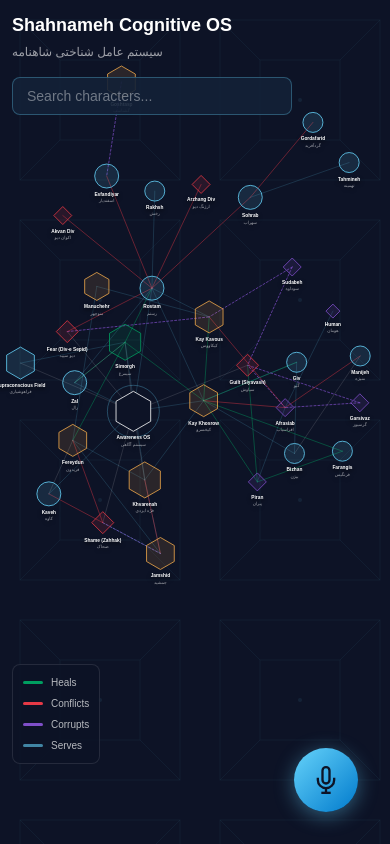
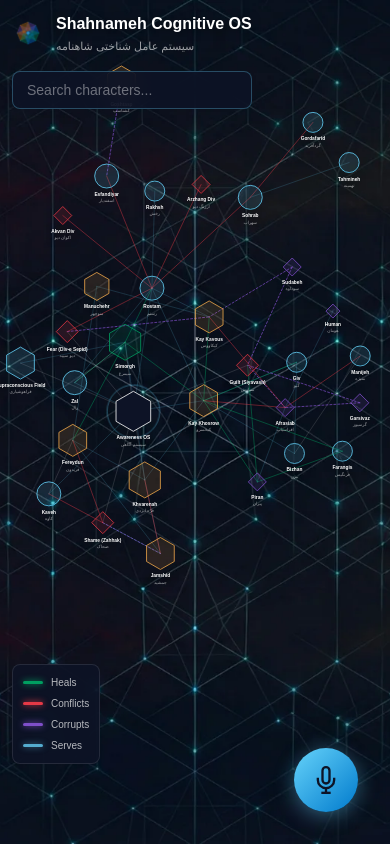
Before and after one commit to Norvan25/shahnameh-cognitive-os, a React (Vite) app: page / in a window 390 px wide. Built offline with nearby package versions, Linux system fonts and the light colour scheme.

Commit message:
Add files via upload

```diff
--- a/src/App.css
+++ b/src/App.css
@@ -14,10 +14,15 @@ html, body, #root {
   width: 100vw;
   height: 100vh;
   background: #0D1326;
+  background-image: url('/neurolinks-bg.png');
+  background-size: cover;
+  background-position: center;
+  background-repeat: no-repeat;
   position: relative;
   overflow: hidden;
 }
 
+/* Header */
 .app-header {
   position: absolute;
   top: 16px;
@@ -25,19 +30,42 @@ html, body, #root {
   z-index: 10;
 }
 
+.header-brand {
+  display: flex;
+  align-items: center;
+  gap: 12px;
+}
+
+.norvan-logo {
+  width: 40px;
+  height: 40px;
+  opacity: 0.8;
+  transition: opacity 0.2s;
+}
+
+.norvan-logo:hover {
+  opacity: 1;
+}
+
+.header-titles {
+  display: flex;
+  flex-direction: column;
+}
+
 .title-en {
   font-family: 'Poppins', sans-serif;
-  font-size: 24px;
+  font-size: 22px;
   font-weight: 700;
   color: #FFFFFF;
   margin: 0;
+  text-shadow: 0 2px 10px rgba(0, 0, 0, 0.5);
 }
 
 .title-fa {
   font-family: 'Vazirmatn', 'Poppins', sans-serif;
-  font-size: 14px;
+  font-size: 13px;
   color: rgba(255, 255, 255, 0.6);
-  margin: 4px 0 0 0;
+  margin: 2px 0 0 0;
 }
 
 /* Search */
@@ -52,7 +80,7 @@ html, body, #root {
 .search-input {
   width: 220px;
   padding: 10px 36px 10px 14px;
-  background: rgba(19, 34, 56, 0.9);
+  background: rgba(13, 19, 38, 0.85);
   border: 1px solid rgba(102, 211, 250, 0.3);
   border-radius: 8px;
   color: #FFFFFF;
@@ -60,6 +88,7 @@ html, body, #root {
   font-size: 14px;
   outline: none;
   transition: border-color 0.2s;
+  backdrop-filter: blur(10px);
 }
 
 .search-input::placeholder {
@@ -68,6 +97,7 @@ html, body, #root {
 
 .search-input:focus {
   border-color: #66D3FA;
+  box-shadow: 0 0 15px rgba(102, 211, 250, 0.2);
 }
 
 .search-clear {
@@ -117,10 +147,11 @@ html, body, #root {
   display: flex;
   flex-direction: column;
   gap: 6px;
-  background: rgba(13, 19, 38, 0.9);
+  background: rgba(13, 19, 38, 0.85);
   padding: 12px;
   border-radius: 8px;
   border: 1px solid rgba(255, 255, 255, 0.1);
+  backdrop-filter: blur(10px);
   z-index: 10;
 }
 
@@ -141,18 +172,22 @@ html, body, #root {
 
 .legend-line.heals {
   background: #009E60;
+  box-shadow: 0 0 6px #009E60;
 }
 
 .legend-line.conflicts {
   background: #E63946;
+  box-shadow: 0 0 6px #E63946;
 }
 
 .legend-line.corrupts {
   background: #7F4FC9;
+  box-shadow: 0 0 6px #7F4FC9;
 }
 
 .legend-line.serves {
-  background: rgba(102, 211, 250, 0.6);
+  background: rgba(102, 211, 250, 0.8);
+  box-shadow: 0 0 6px rgba(102, 211, 250, 0.5);
 }
 
 /* Node styles */
@@ -174,22 +209,40 @@ html, body, #root {
 
 @keyframes pulse-glow {
   0%, 100% {
-    stroke-opacity: 0.3;
+    stroke-opacity: 0.4;
+    transform: scale(1);
   }
   50% {
-    stroke-opacity: 0.6;
+    stroke-opacity: 0.8;
+    transform: scale(1.05);
+  }
+}
+
+/* Awareness node special glow */
+.awareness-glow {
+  animation: awareness-pulse 2s ease-in-out infinite;
+}
+
+@keyframes awareness-pulse {
+  0%, 100% {
+    opacity: 0.3;
+    r: 70;
+  }
+  50% {
+    opacity: 0.6;
+    r: 80;
   }
 }
 
 /* Labels */
 .label-en {
   pointer-events: none;
-  text-shadow: 0 2px 4px rgba(0, 0, 0, 0.8);
+  text-shadow: 0 2px 8px rgba(0, 0, 0, 0.9);
 }
 
 .label-fa {
   pointer-events: none;
-  text-shadow: 0 2px 4px rgba(0, 0, 0, 0.8);
+  text-shadow: 0 2px 8px rgba(0, 0, 0, 0.9);
 }
 
 /* Links */
@@ -209,17 +262,22 @@ html, body, #root {
     right: 12px;
   }
 
+  .norvan-logo {
+    width: 32px;
+    height: 32px;
+  }
+
   .title-en {
-    font-size: 18px;
+    font-size: 16px;
   }
 
   .title-fa {
-    font-size: 12px;
+    font-size: 11px;
   }
 
   .search-input {
     width: 100%;
-    max-width: 280px;
+    max-width: 240px;
   }
 
   .legend {
--- a/src/App.tsx
+++ b/src/App.tsx
@@ -2,7 +2,6 @@ import { useState } from 'react';
 import { CognitiveGraph } from './components/Graph/CognitiveGraph';
 import { InfoPanel } from './components/InfoPanel/InfoPanel';
 import { VapiOrb } from './components/VapiOrb/VapiOrb';
-import { TesseractMesh } from './components/Background/TesseractMesh';
 import { shahnamehData } from './data/shahnameh-graph';
 import type { CognitiveNode } from './types/graph.types';
 import './App.css';
@@ -38,11 +37,16 @@ function App() {
 
   return (
     <div className="app-container">
-      <TesseractMesh />
+      {/* Background handled by CSS */}
 
       <header className="app-header">
-        <h1 className="title-en">Shahnameh Cognitive OS</h1>
-        <p className="title-fa">سیستم عامل شناختی شاهنامه</p>
+        <div className="header-brand">
+          <img src="/norvan-logo.png" alt="Norvan" className="norvan-logo" />
+          <div className="header-titles">
+            <h1 className="title-en">Shahnameh Cognitive OS</h1>
+            <p className="title-fa">سیستم عامل شناختی شاهنامه</p>
+          </div>
+        </div>
 
         <div className="search-container">
           <input
```
